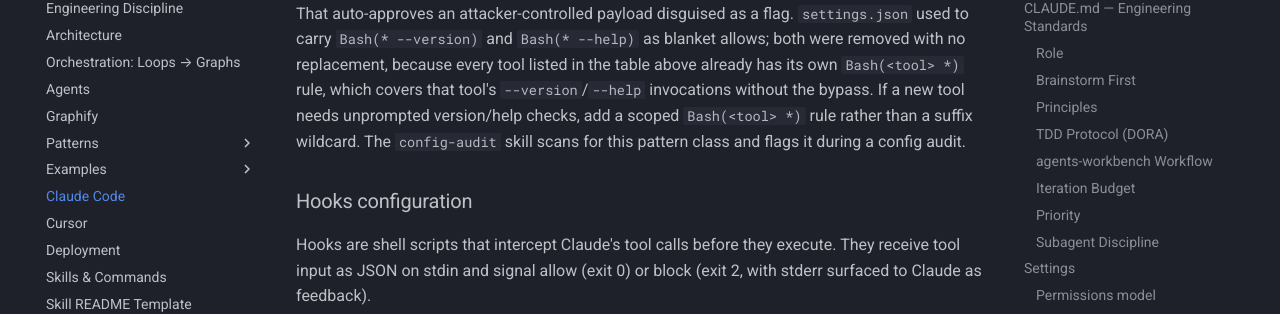
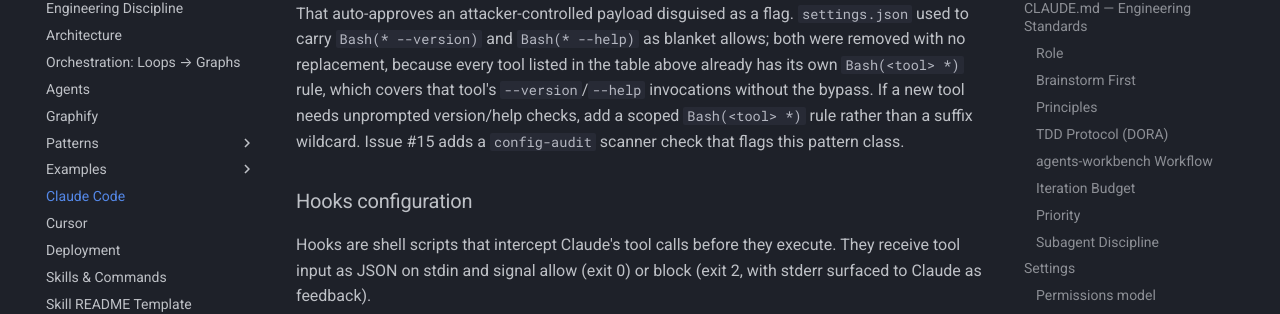
Before and after one commit to ArangoGutierrez/claude-toolkit, an MkDocs documentation site: the page built from docs/claude-code.md, in a window 1280 px wide and 900 px high, scrolled down 5829 px. Shown: the part 154-468 px from the top of the window. Built offline with MkDocs 1.6.1 and Material for MkDocs 9.7.7, drawn with Linux system fonts in a browser that asks for light colours; comment, search, counter and statistics services are not loaded.

Commit message:
docs(security): reword scanner-coverage claim to reference issue #15
Critic finding: the note claimed present-tense config-audit detection of
suffix wildcards, which only lands with the separate #15 change. Forward
reference keeps the doc truthful regardless of merge timing.

Signed-off-by: Carlos Eduardo Arango Gutierrez <arangogutierrez@gmail.com>

```diff
--- a/docs/claude-code.md
+++ b/docs/claude-code.md
@@ -199,8 +199,8 @@
 listed in the table above already has its own `Bash(<tool> *)` rule, which
 covers that tool's `--version`/`--help` invocations without the bypass. If
 a new tool needs unprompted version/help checks, add a scoped
-`Bash(<tool> *)` rule rather than a suffix wildcard. The `config-audit`
-skill scans for this pattern class and flags it during a config audit.
+`Bash(<tool> *)` rule rather than a suffix wildcard. Issue #15 adds a
+`config-audit` scanner check that flags this pattern class.
 
 ### Hooks configuration
 
--- a/llms-full.txt
+++ b/llms-full.txt
@@ -1313,8 +1313,8 @@
 listed in the table above already has its own `Bash(<tool> *)` rule, which
 covers that tool's `--version`/`--help` invocations without the bypass. If
 a new tool needs unprompted version/help checks, add a scoped
-`Bash(<tool> *)` rule rather than a suffix wildcard. The `config-audit`
-skill scans for this pattern class and flags it during a config audit.
+`Bash(<tool> *)` rule rather than a suffix wildcard. Issue #15 adds a
+`config-audit` scanner check that flags this pattern class.
 
 ### Hooks configuration
 
```
